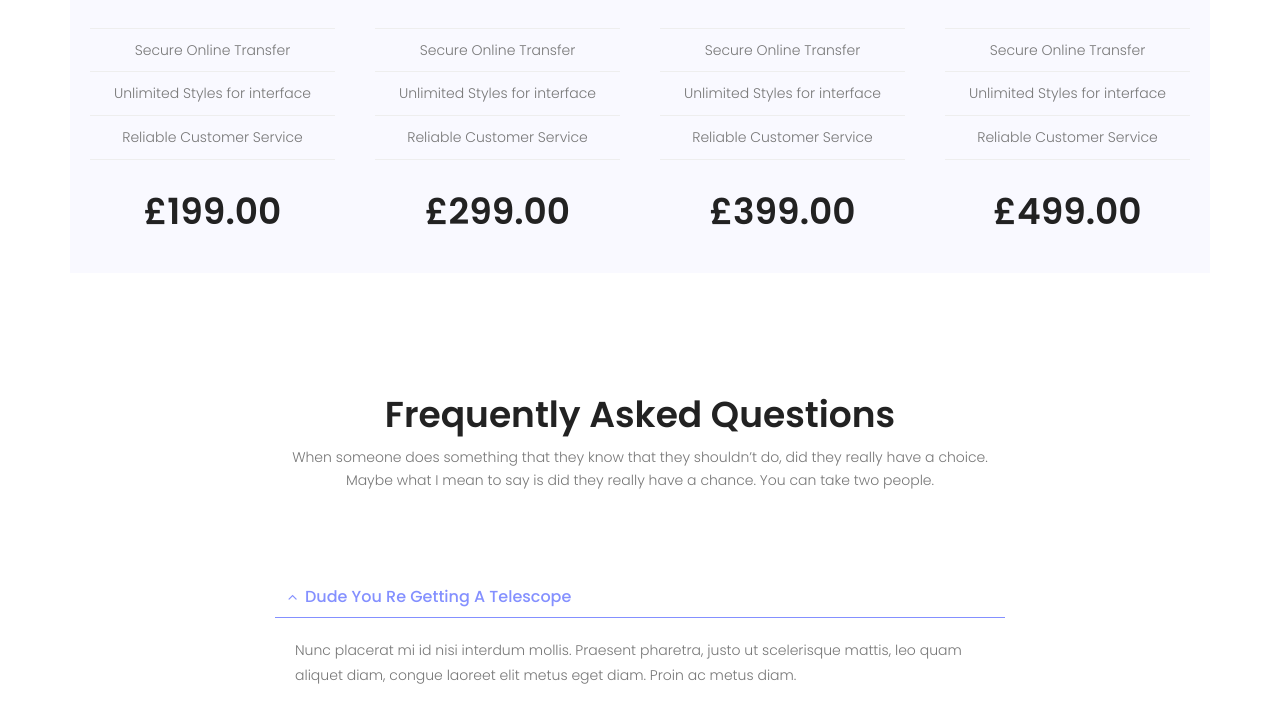
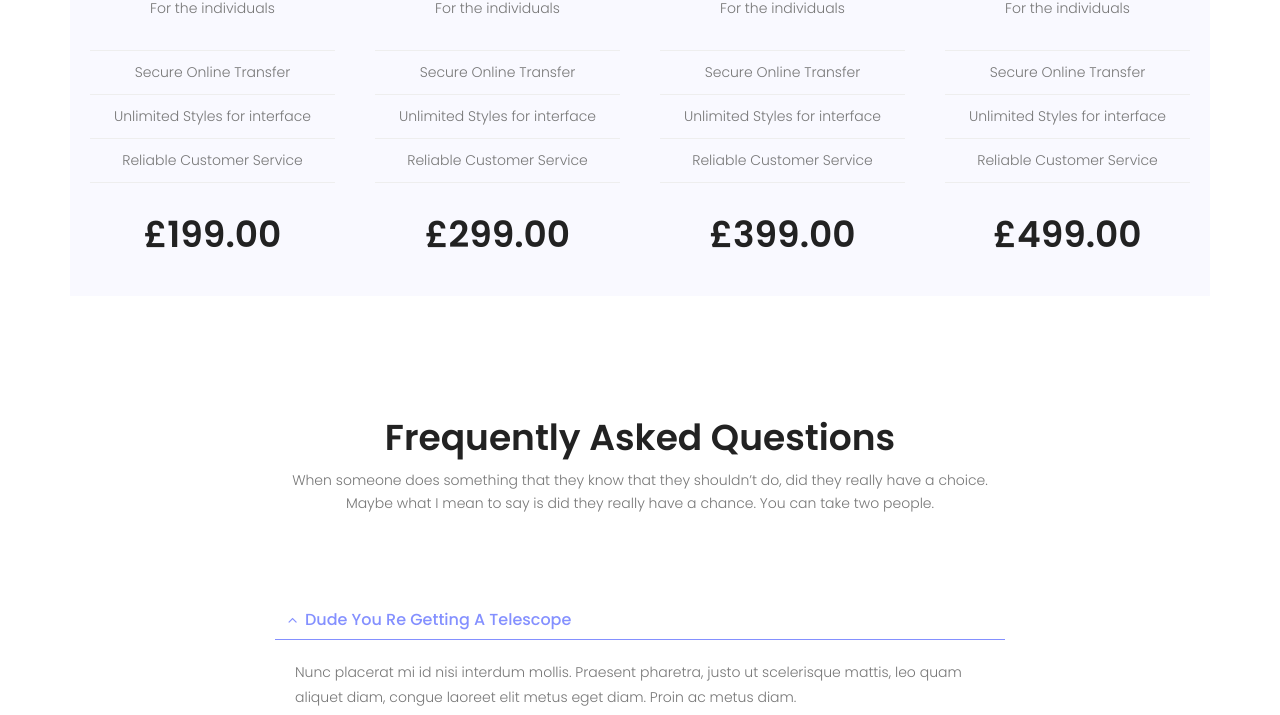
Before and after one commit to marcozoft/pwa, a plain HTML site: page price.html in a window 1280 px wide. Shown: the part 880-1595 px from the top of the page. Drawn offline with nearby package versions, Linux system fonts and the light colour scheme; some packages are replaced by stand-ins of ours.

Commit message:
comment jquery-iu.css in portfolio.html and price.html

```diff
--- a/price.html
+++ b/price.html
@@ -24,7 +24,7 @@
 			<link rel="stylesheet" href="css/font-awesome.min.css">
 			<link rel="stylesheet" href="css/bootstrap.css">
 			<link rel="stylesheet" href="css/magnific-popup.css">
-			<link rel="stylesheet" href="css/jquery-ui.css">
+			<!--<link rel="stylesheet" href="css/jquery-ui.css">-->				-
 			<link rel="stylesheet" href="css/nice-select.css">
 			<link rel="stylesheet" href="css/animate.min.css">
 			<link rel="stylesheet" href="css/owl.carousel.css">
```
Also changed, not shown: portfolio.html (+1 -1 lines).
